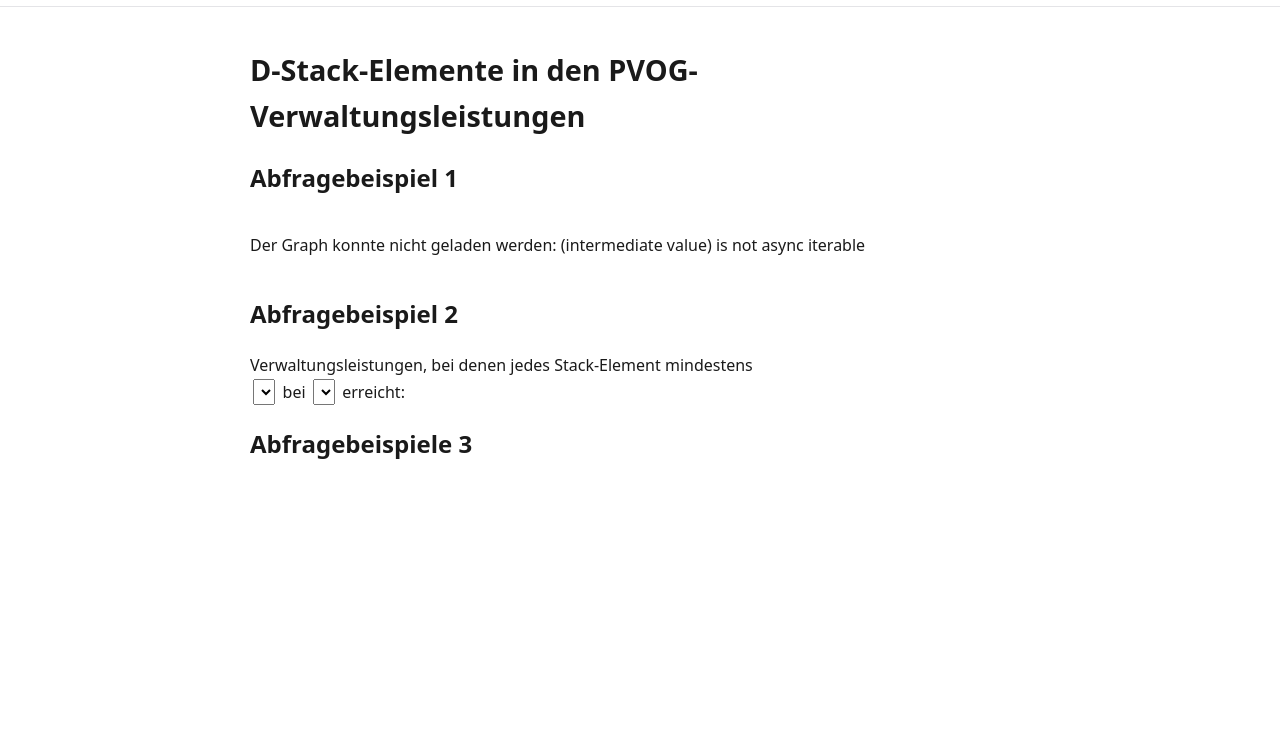
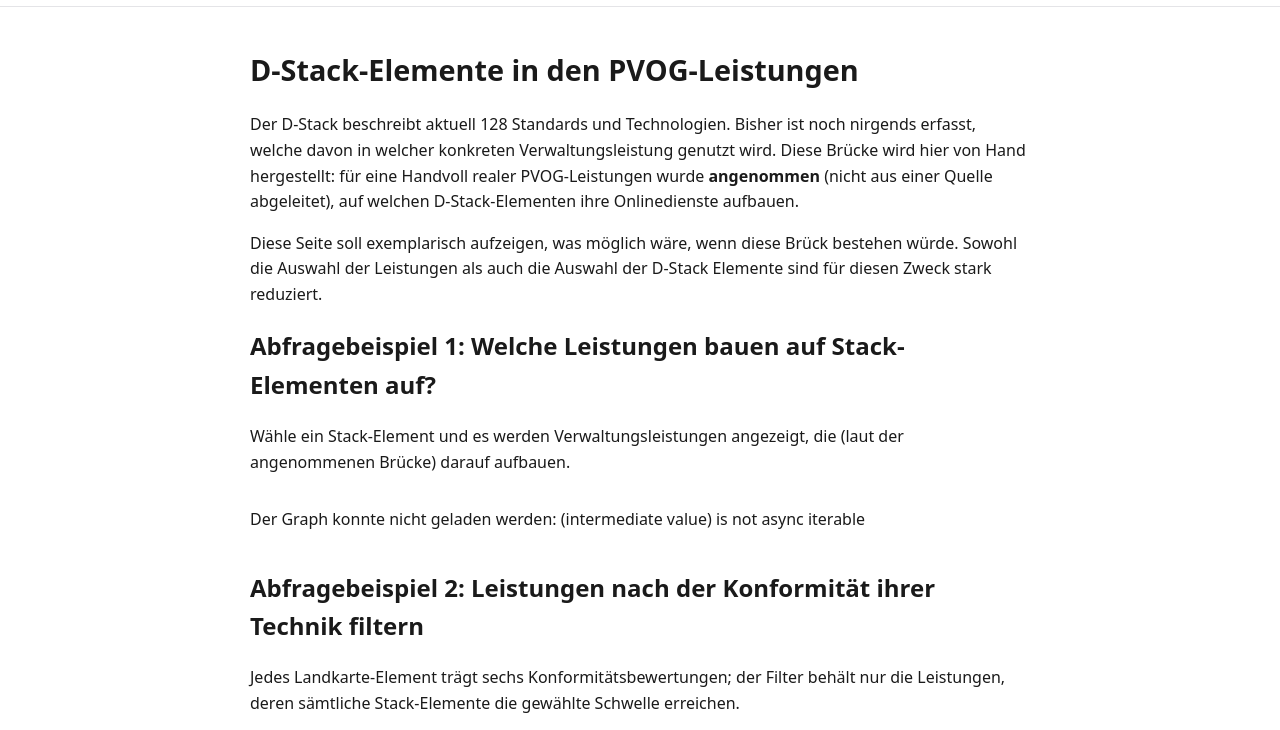
Before and after one commit to benjaminaaron/d-stack-kg, a website built with Vite: page webapp/use-case/leistungen.html in a window 1280 px wide. Shown: the part 50-780 px from the top of the page. Built offline with nearby package versions, Linux system fonts and the light colour scheme; what @foerderfunke/sem-ops-utils would draw is missing.

Commit message:
Add text to PVOG use case page, rename it, fix query

```diff
--- a/webapp/assets/leistungen.js
+++ b/webapp/assets/leistungen.js
@@ -173,6 +173,8 @@ const GALLERY = [
 } GROUP BY ?element ORDER BY DESC(?services)`,
     },
     {
+        // GROUP BY ?l is required: with an all-aggregate projection and no GROUP BY, Comunica's
+        // implicit grouping returns the row but binds only the first aggregate and drops the rest
         q: "Wohngeld auf einen Blick: Lebenslagen, zuständige Stellen und Technik",
         sparql: `SELECT
     (SAMPLE(?t) AS ?leistung)
@@ -186,7 +188,7 @@ WHERE {
     OPTIONAL { ?l m8g:isGroupedBy/dct:title ?lebenslage }
     OPTIONAL { ?l m8g:hasCompetentAuthority ?stelle }
     OPTIONAL { ?l m8g:hasChannel/dstack:realisiertDurch/skos:prefLabel ?stackElement }
-}`,
+} GROUP BY ?l`,
     },
 ]
 
--- a/webapp/assets/nav-bar.js
+++ b/webapp/assets/nav-bar.js
@@ -15,7 +15,7 @@ const ITEMS = [
     { label: "Query", href: link("query.html") },
     { label: "Anwendungsfälle", selectedPrefix: "Anwendungsfall", children: [
         { label: "Tech-Stack Landkarte", href: link("use-case/landkarte.html") },
-        { label: "PVOG-Verwaltungsleistungen", href: link("use-case/leistungen.html") },
+        { label: "PVOG-Leistungen", href: link("use-case/leistungen.html") },
         { label: "FIM & FIT-Connect", href: link("use-case/fachdaten.html") }
     ] }
 ]
--- a/webapp/use-case/leistungen.html
+++ b/webapp/use-case/leistungen.html
@@ -3,7 +3,7 @@
 <head>
     <meta charset="utf-8">
     <meta name="viewport" content="width=device-width, initial-scale=1">
-    <title>PVOG-Verwaltungsleistungen</title>
+    <title>PVOG-Leistungen</title>
     <link rel="stylesheet" href="../assets/styles.css">
     <script type="module" src="../assets/nav-bar.js"></script>
     <script type="module" src="../assets/leistungen.js"></script>
@@ -12,16 +12,20 @@
     <site-nav></site-nav>
 
     <main class="container vl">
-        <h1>D-Stack-Elemente in den PVOG-Verwaltungsleistungen</h1>
+        <h1>D-Stack-Elemente in den PVOG-Leistungen</h1>
+        <p>Der D-Stack beschreibt aktuell 128 Standards und Technologien. Bisher ist noch nirgends erfasst, welche davon in welcher konkreten Verwaltungsleistung genutzt wird. Diese Brücke wird hier von Hand hergestellt: für eine Handvoll realer PVOG-Leistungen wurde <b>angenommen</b> (nicht aus einer Quelle abgeleitet), auf welchen D-Stack-Elementen ihre Onlinedienste aufbauen.</p>
+        <p>Diese Seite soll exemplarisch aufzeigen, was möglich wäre, wenn diese Brück bestehen würde. Sowohl die Auswahl der Leistungen als auch die Auswahl der D-Stack Elemente sind für diesen Zweck stark reduziert.</p>
 
         <section>
-            <h2>Abfragebeispiel 1</h2>
+            <h2>Abfragebeispiel 1: Welche Leistungen bauen auf Stack-Elementen auf?</h2>
+            <p>Wähle ein Stack-Element und es werden Verwaltungsleistungen angezeigt, die (laut der angenommenen Brücke) darauf aufbauen.</p>
             <div id="elbuttons" class="elbuttons"></div>
             <div id="answer" class="answer" aria-live="polite"></div>
         </section>
 
         <section>
-            <h2>Abfragebeispiel 2</h2>
+            <h2>Abfragebeispiel 2: Leistungen nach der Konformität ihrer Technik filtern</h2>
+            <p>Jedes Landkarte-Element trägt sechs Konformitätsbewertungen; der Filter behält nur die Leistungen, deren sämtliche Stack-Elemente die gewählte Schwelle erreichen.</p>
             <p id="filter-controls" class="filter-controls">Verwaltungsleistungen, bei denen jedes Stack-Element mindestens
                 <br>
                 <select id="threshold"></select> bei
@@ -30,7 +34,7 @@
         </section>
 
         <section>
-            <h2>Abfragebeispiele 3</h2>
+            <h2>Abfragebeispiele 3: weitere Fragen, die die Verknüpfung beantwortbar machen</h2>
             <div id="gallery" class="gallery"></div>
         </section>
     </main>
```
Also changed, not shown: webapp/vocabulary.html (+1 -1 lines).
